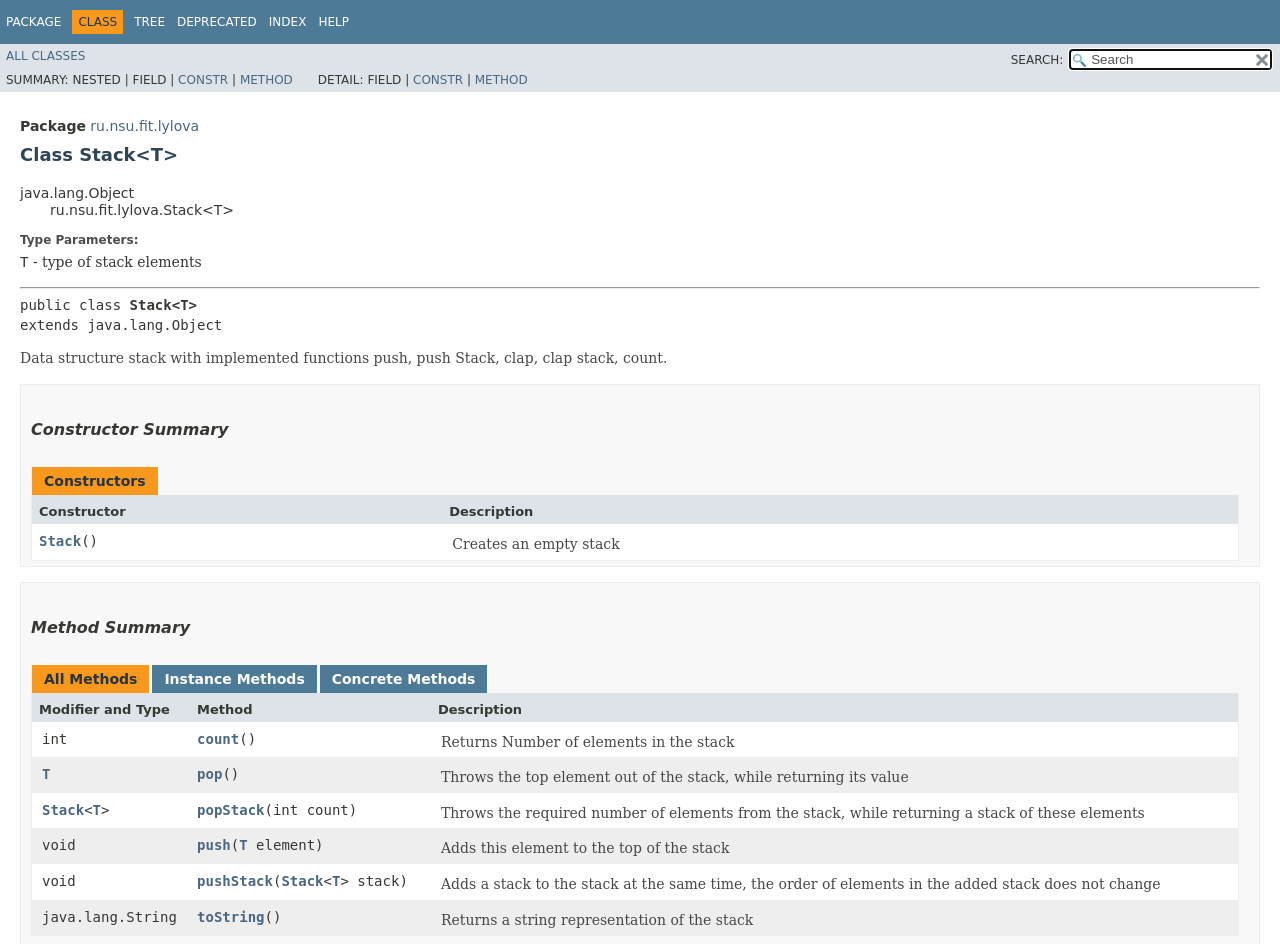
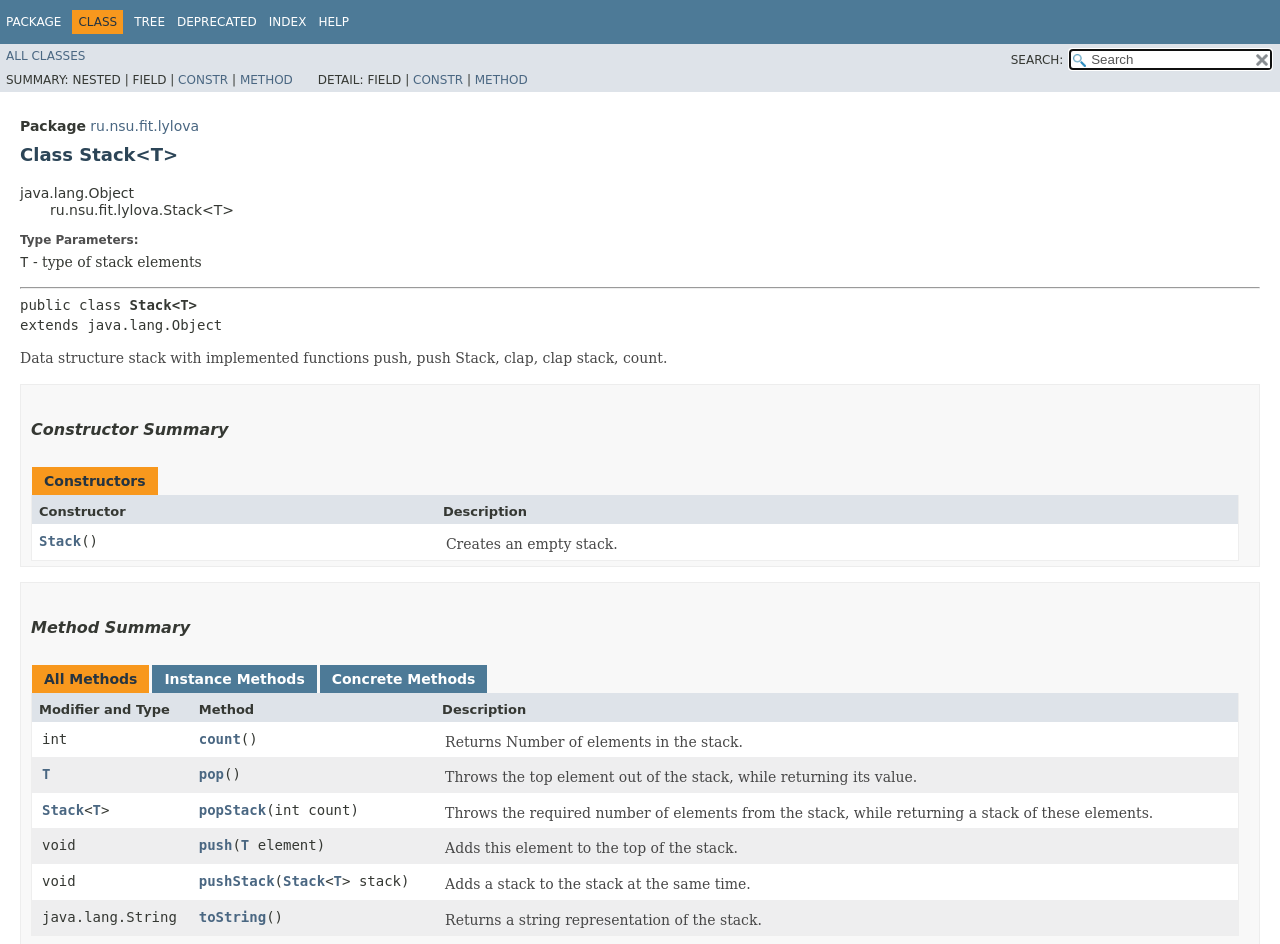
Before and after one commit to Maxmotion95/OOP, a plain HTML site: page Task_1_2_1/ru/nsu/fit/lylova/Stack.html in a window 1280 px wide. Shown: the top 944 px of the page. Drawn offline with Linux system fonts and the light colour scheme; no server answers; a script that the page names is missing; a web font is replaced by a local one.

Commit message:
Deploying to gh-pages from @ SophyaL/OOP@9f22b59236b0afa1b0edae436dcc48a997716e13 🚀

```diff
--- a/Task_1_2_1/ru/nsu/fit/lylova/Stack.html
+++ b/Task_1_2_1/ru/nsu/fit/lylova/Stack.html
@@ -158,7 +158,7 @@ extends java.lang.Object</pre>
 <tr class="altColor">
 <th class="colConstructorName" scope="row"><code><span class="memberNameLink"><a href="#%3Cinit%3E()">Stack</a></span>()</code></th>
 <td class="colLast">
-<div class="block">Creates an empty stack</div>
+<div class="block">Creates an empty stack.</div>
 </td>
 </tr>
 </table>
@@ -183,42 +183,42 @@ extends java.lang.Object</pre>
 <td class="colFirst"><code>int</code></td>
 <th class="colSecond" scope="row"><code><span class="memberNameLink"><a href="#count()">count</a></span>()</code></th>
 <td class="colLast">
-<div class="block">Returns Number of elements in the stack</div>
+<div class="block">Returns Number of elements in the stack.</div>
 </td>
 </tr>
 <tr id="i1" class="rowColor">
 <td class="colFirst"><code><a href="Stack.html" title="type parameter in Stack">T</a></code></td>
 <th class="colSecond" scope="row"><code><span class="memberNameLink"><a href="#pop()">pop</a></span>()</code></th>
 <td class="colLast">
-<div class="block">Throws the top element out of the stack, while returning its value</div>
+<div class="block">Throws the top element out of the stack, while returning its value.</div>
 </td>
 </tr>
 <tr id="i2" class="altColor">
 <td class="colFirst"><code><a href="Stack.html" title="class in ru.nsu.fit.lylova">Stack</a>&lt;<a href="Stack.html" title="type parameter in Stack">T</a>&gt;</code></td>
 <th class="colSecond" scope="row"><code><span class="memberNameLink"><a href="#popStack(int)">popStack</a></span>&#8203;(int&nbsp;count)</code></th>
 <td class="colLast">
-<div class="block">Throws the required number of elements from the stack, while returning a stack of these elements</div>
+<div class="block">Throws the required number of elements from the stack, while returning a stack of these elements.</div>
 </td>
 </tr>
 <tr id="i3" class="rowColor">
 <td class="colFirst"><code>void</code></td>
 <th class="colSecond" scope="row"><code><span class="memberNameLink"><a href="#push(T)">push</a></span>&#8203;(<a href="Stack.html" title="type parameter in Stack">T</a>&nbsp;element)</code></th>
 <td class="colLast">
-<div class="block">Adds this element to the top of the stack</div>
+<div class="block">Adds this element to the top of the stack.</div>
 </td>
 </tr>
 <tr id="i4" class="altColor">
 <td class="colFirst"><code>void</code></td>
 <th class="colSecond" scope="row"><code><span class="memberNameLink"><a href="#pushStack(ru.nsu.fit.lylova.Stack)">pushStack</a></span>&#8203;(<a href="Stack.html" title="class in ru.nsu.fit.lylova">Stack</a>&lt;<a href="Stack.html" title="type parameter in Stack">T</a>&gt;&nbsp;stack)</code></th>
 <td class="colLast">
-<div class="block">Adds a stack to the stack at the same time, the order of elements in the added stack does not change</div>
+<div class="block">Adds a stack to the stack at the same time.</div>
 </td>
 </tr>
 <tr id="i5" class="rowColor">
 <td class="colFirst"><code>java.lang.String</code></td>
 <th class="colSecond" scope="row"><code><span class="memberNameLink"><a href="#toString()">toString</a></span>()</code></th>
 <td class="colLast">
-<div class="block">Returns a string representation of the stack</div>
+<div class="block">Returns a string representation of the stack.</div>
 </td>
 </tr>
 </table>
@@ -252,7 +252,7 @@ extends java.lang.Object</pre>
 <li class="blockList">
 <h4>Stack</h4>
 <pre>public&nbsp;Stack()</pre>
-<div class="block">Creates an empty stack</div>
+<div class="block">Creates an empty stack.</div>
 </li>
 </ul>
 </li>
@@ -274,7 +274,7 @@ extends java.lang.Object</pre>
 <li class="blockList">
 <h4>push</h4>
 <pre class="methodSignature">public&nbsp;void&nbsp;push&#8203;(<a href="Stack.html" title="type parameter in Stack">T</a>&nbsp;element)</pre>
-<div class="block">Adds this element to the top of the stack</div>
+<div class="block">Adds this element to the top of the stack.</div>
 <dl>
 <dt><span class="paramLabel">Parameters:</span></dt>
 <dd><code>element</code> - The element to add to the stack</dd>
@@ -288,7 +288,8 @@ extends java.lang.Object</pre>
 <li class="blockList">
 <h4>pushStack</h4>
 <pre class="methodSignature">public&nbsp;void&nbsp;pushStack&#8203;(<a href="Stack.html" title="class in ru.nsu.fit.lylova">Stack</a>&lt;<a href="Stack.html" title="type parameter in Stack">T</a>&gt;&nbsp;stack)</pre>
-<div class="block">Adds a stack to the stack at the same time, the order of elements in the added stack does not change</div>
+<div class="block">Adds a stack to the stack at the same time.
+ The order of elements in the added stack does not change.</div>
 <dl>
 <dt><span class="paramLabel">Parameters:</span></dt>
 <dd><code>stack</code> - The stack being added to this stack</dd>
@@ -303,7 +304,7 @@ extends java.lang.Object</pre>
 <h4>pop</h4>
 <pre class="methodSignature">public&nbsp;<a href="Stack.html" title="type parameter in Stack">T</a>&nbsp;pop()
       throws java.lang.Exception</pre>
-<div class="block">Throws the top element out of the stack, while returning its value</div>
+<div class="block">Throws the top element out of the stack, while returning its value.</div>
 <dl>
 <dt><span class="returnLabel">Returns:</span></dt>
 <dd>The previous top element of the stack</dd>
@@ -320,12 +321,13 @@ extends java.lang.Object</pre>
 <h4>popStack</h4>
 <pre class="methodSignature">public&nbsp;<a href="Stack.html" title="class in ru.nsu.fit.lylova">Stack</a>&lt;<a href="Stack.html" title="type parameter in Stack">T</a>&gt;&nbsp;popStack&#8203;(int&nbsp;count)
                   throws java.lang.Exception</pre>
-<div class="block">Throws the required number of elements from the stack, while returning a stack of these elements</div>
+<div class="block">Throws the required number of elements from the stack, while returning a stack of these elements.</div>
 <dl>
 <dt><span class="paramLabel">Parameters:</span></dt>
 <dd><code>count</code> - Number of top stack elements to be thrown out of the stack</dd>
 <dt><span class="returnLabel">Returns:</span></dt>
-<dd>A stack consisting of count of the top elements of the stack. The order of the elements in the stack is the same as in the original</dd>
+<dd>A stack consisting of count of the top elements of the stack.
+ The order of the elements in the stack is the same as in the original</dd>
 <dt><span class="throwsLabel">Throws:</span></dt>
 <dd><code>java.lang.Exception</code> - if count is negative or there are not enough elements in the stack</dd>
 </dl>
@@ -338,7 +340,7 @@ extends java.lang.Object</pre>
 <li class="blockList">
 <h4>count</h4>
 <pre class="methodSignature">public&nbsp;int&nbsp;count()</pre>
-<div class="block">Returns Number of elements in the stack</div>
+<div class="block">Returns Number of elements in the stack.</div>
 <dl>
 <dt><span class="returnLabel">Returns:</span></dt>
 <dd>Number of elements in the stack</dd>
@@ -352,7 +354,7 @@ extends java.lang.Object</pre>
 <li class="blockList">
 <h4>toString</h4>
 <pre class="methodSignature">public&nbsp;java.lang.String&nbsp;toString()</pre>
-<div class="block">Returns a string representation of the stack</div>
+<div class="block">Returns a string representation of the stack.</div>
 <dl>
 <dt><span class="overrideSpecifyLabel">Overrides:</span></dt>
 <dd><code>toString</code>&nbsp;in class&nbsp;<code>java.lang.Object</code></dd>
```
Also changed, not shown: Task_1_2_1/allclasses-index.html (+1 -1 lines), Task_1_2_1/index-all.html (+9 -9 lines), Task_1_2_1/ru/nsu/fit/lylova/Main.html (+3 -3 lines), Task_1_2_1/ru/nsu/fit/lylova/package-summary.html (+1 -1 lines).
